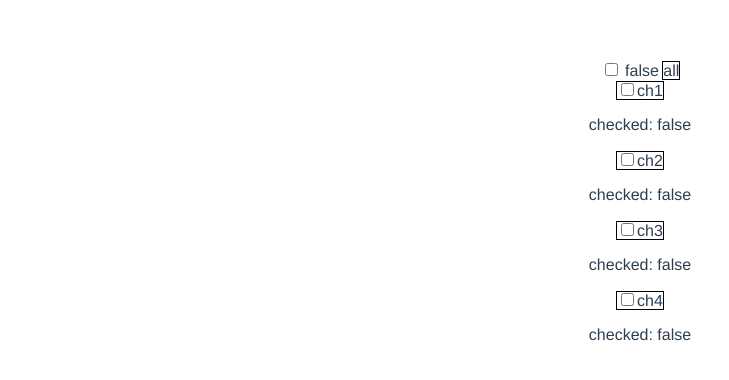
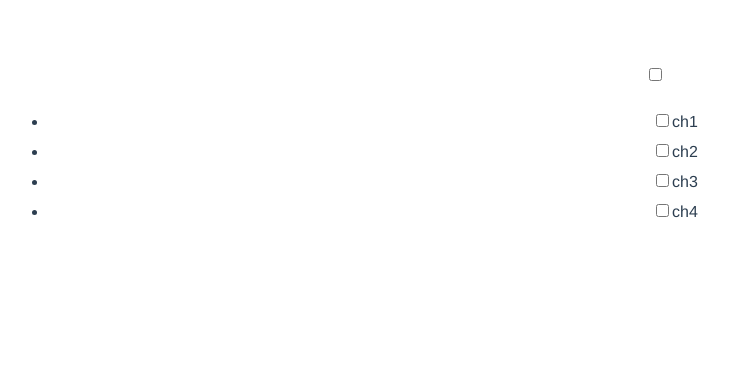
Before and after one commit to hyeondex/vuestudy, a Vue app in the folder vuecheckbox/: page / in a window 1280 px wide. Shown: the top 380 px of the page, without its empty margins (0-729 px from the left). Built offline with nearby package versions, Linux system fonts and the light colour scheme.

Commit message:
중간커미스,,,,,

```diff
--- a/vuecheckbox/src/App.vue
+++ b/vuecheckbox/src/App.vue
@@ -1,6 +1,20 @@
 <template>
   <div id="app">
-    <check-box @allCheckedList="testEvent"></check-box>
+    <check-box>
+      <input type="checkbox" id="all" value="all" v-model="allChecked" />
+    </check-box>
+    <ul>
+      <li v-for="(item, index) in checkList.list" :key="index">
+        <check-box
+          v-model="checkList.itemCheck"
+          :id="item.id"
+          :name="item.name"
+          :val="item.value"
+        >
+        </check-box
+        >{{ item.name }}
+      </li>
+    </ul>
   </div>
 </template>
 
@@ -12,14 +26,43 @@ export default {
   components: {
     checkBox,
   },
-  data(){
+  props: {},
+  data() {
     return {
-    }
+      allChecked: false, // 전체 체크 falseecked 된 input 담김
+      checkList: {
+        itemCheck: [], // 체크한 값
+        list: [
+          // 데이터
+          {
+            id: "ch1",
+            value: "ch1",
+            name: "ch1",
+          },
+          {
+            id: "ch2",
+            value: "ch2",
+            name: "ch2",
+          },
+          {
+            id: "ch3",
+            value: "ch3",
+            name: "ch3",
+          },
+          {
+            id: "ch4",
+            value: "ch4",
+            name: "ch4",
+          },
+        ],
+      },
+    };
   },
+  computed: {},
   methods: {
-    testEvent(){
-    }
-  }
+    testEvent() {},
+    allCheckedBtn() {},
+  },
 };
 </script>
 
--- a/vuecheckbox/src/components/checkBox.vue
+++ b/vuecheckbox/src/components/checkBox.vue
@@ -1,79 +1,47 @@
 <template>
-  <!--  -->
-  <div id="div">
-    <input type="checkbox" id="all" value="all" v-model="allChecked" @click="allCheckedList"/>
-    {{allChecked}}
-<!--    -->
-    <label for="all">all</label>
-    <div id="list" v-for="item in checkList" :key="item.id" >
-      <label :for="item.id" @click="checkedItem"
-        ><input
-          type="checkbox"
-          :id="item.id"
-          :value="item.value"
-          v-model="item.checked"
-        />{{ item.name }}
-      </label>
-
-      <p>checked: {{ item.checked }}</p>
-    </div>
-  </div>
+  <label>
+    <input type="checkbox" ref="checkBox" />
+  </label>
+  <!--  TODO 질문 list
+        $attrs: class ,style를 포함해서 전달되는 모든 속성을 의미함 ( 컴포넌트에 전달된 속성 )
+         대체로 부모> 자식으로 보낸다는 글을 봤는데 html로 뿌려지는걸 생각하면 되는지,,,, 두루뭉실한이해,,,,-->
+  <!--  :checked="checked.some((el) => el === val)" 체크 된 애들 확인 다시하는거? -->
+  <!--  $listeners :컴포넌트에서 사용된 이벤트 리스너를 포함하는 오브젝트/ 부모> 자식 /.n개의 value나 event를 넘기는데 사용합니다
+        구성 요소가 내보내는 이벤트를 수신하는 구성 요소가 있으면 채워집니다. (?)-->
 </template>
 
 <script>
 export default {
   name: "checkBox",
-  //prop:['checked', 'item'],
+  props: {},
   data() {
-    return {
-      allChecked: false,
-      checkList: [
-        {
-          id: "ch1",
-          value: "ch1",
-          name:'ch1',
-          checked: false,
-        },
-        {
-          id: "ch2",
-          value: "ch2",
-          name:'ch2',
-          checked: false,
-        },
-        {
-          id: "ch3",
-          value: "ch3",
-          name:'ch3',
-          checked: false,
-        },
-        {
-          id: "ch4",
-          value: "ch4",
-          name:'ch4',
-          checked: false,
-        },
-      ],
-    };
+    return {};
   },
-  methods: {
-    checkedItem(){
-      this.checkList.checked = true;
-      console.log(this.checkList)
-    },
-    allCheckedList() {
-
-    },
+  computed: {
+    /* inputListeners: function () {
+      return {
+        ...this.$listeners,
+        change: (event) => {
+          this.$emit("change", event.target.checked);
+          console.log(event.target);
+        }, //$listeners 모아서 합칠거야? > 근데 왜?
+      };
+      // `Object.assign` 는 오브젝트를 새로운 오브젝트로 병합합니다.
+    },*/
   },
+  methods: {},
 };
 </script>
 
 <style scoped>
-label{
-  outline: 1px solid #000;
-}
-input{
-  background:Red;
+label {
+  position: relative;
+  display: inline-block;
+  padding: 5px 0 5px 30px;
+  align-items: center;
+  cursor: pointer;
 }
 
-
+input {
+}
 </style>
```
